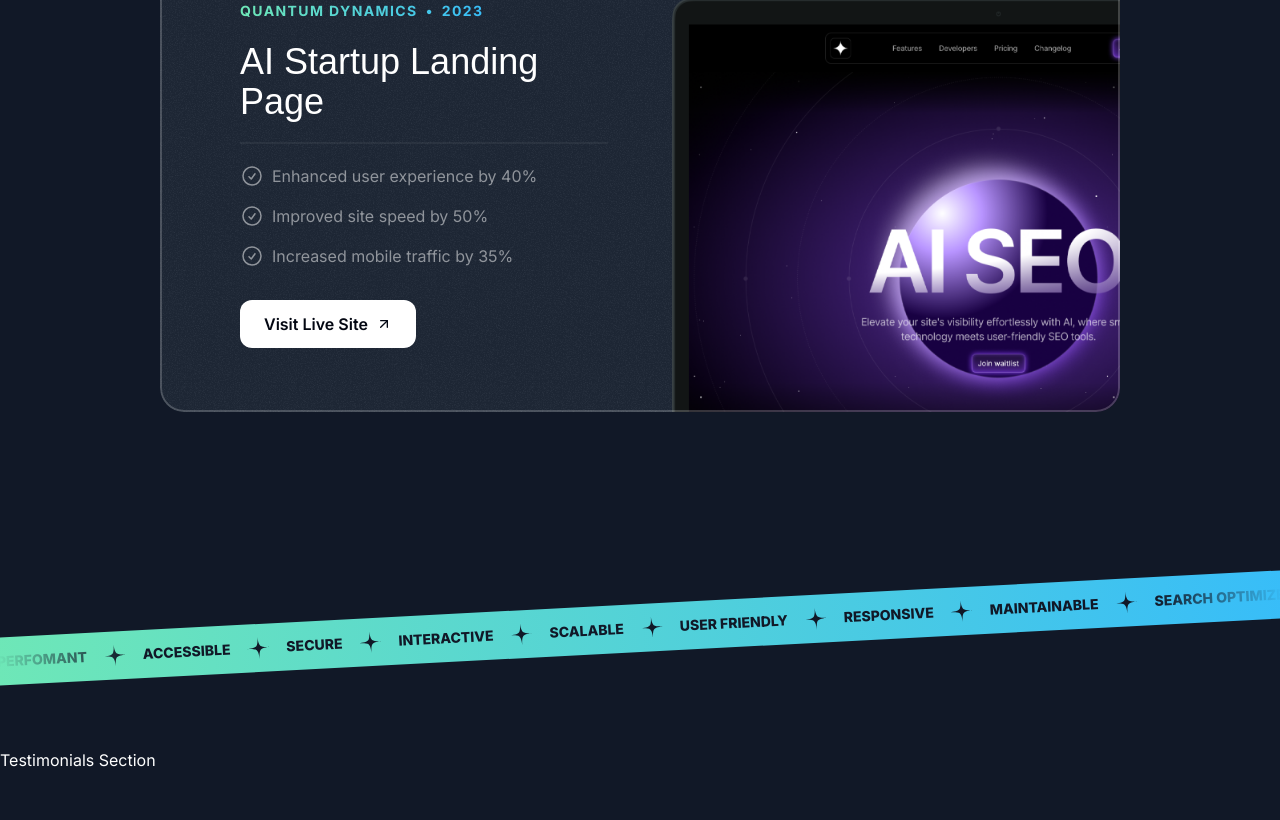
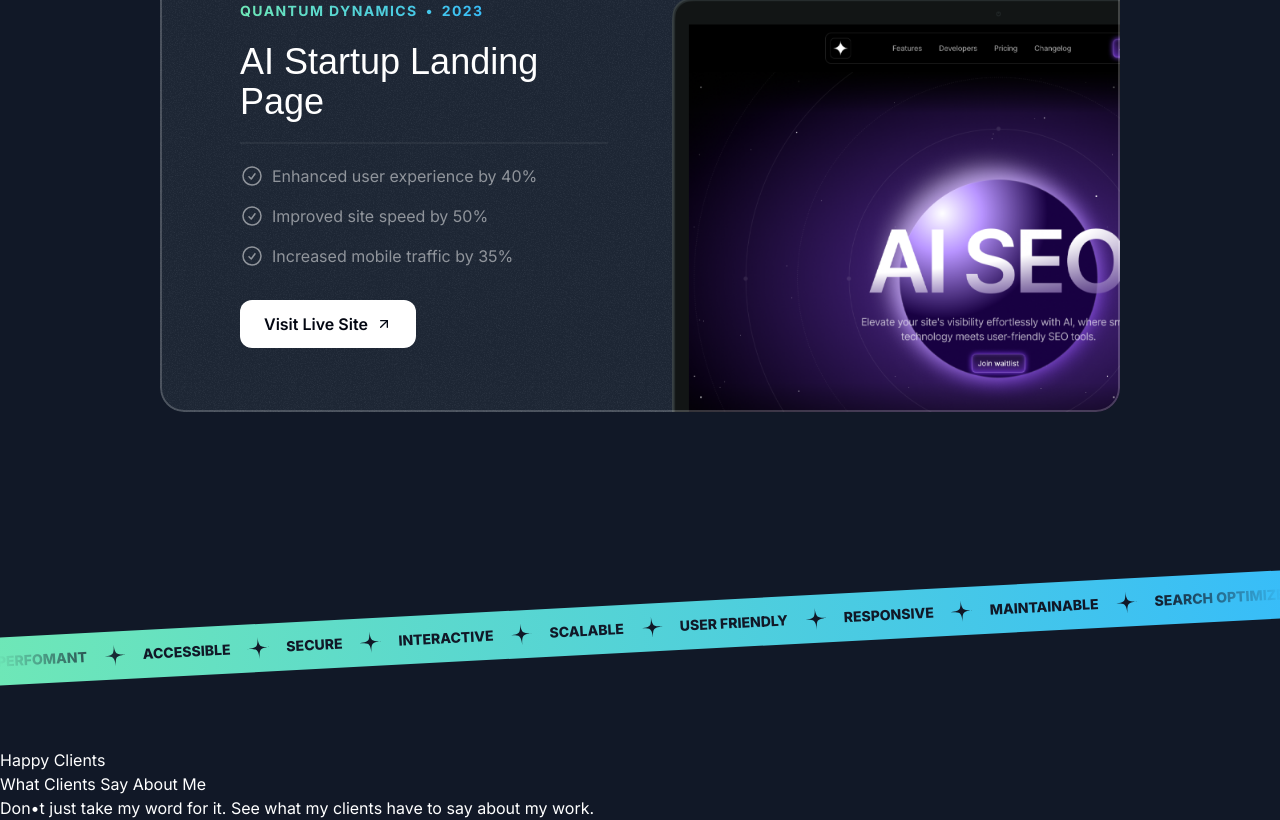
Before and after one commit to MorhafGhziel/frontend-tribe-portofolio, a Next.js app: page / in a window 1280 px wide. Shown: the part 2448-3268 px from the top of the page. Before the commit the page ends 3220 px from the top, so only its background shows below. Built offline with nearby package versions, Linux system fonts and the light colour scheme; a web font is replaced by a local one.

Commit message:
added the testimonials section title

```diff
--- a/src/sections/Testimonials.tsx
+++ b/src/sections/Testimonials.tsx
@@ -38,5 +38,14 @@
 ];
 
 export const TestimonialsSection = () => {
-  return <div>Testimonials Section</div>;
+  return (
+    <div>
+      <p>Happy Clients</p>
+      <h2>What Clients Say About Me</h2>
+      <p>
+        Don&bull;t just take my word for it. See what my clients have to say
+        about my work.
+      </p>
+    </div>
+  );
 };
```
